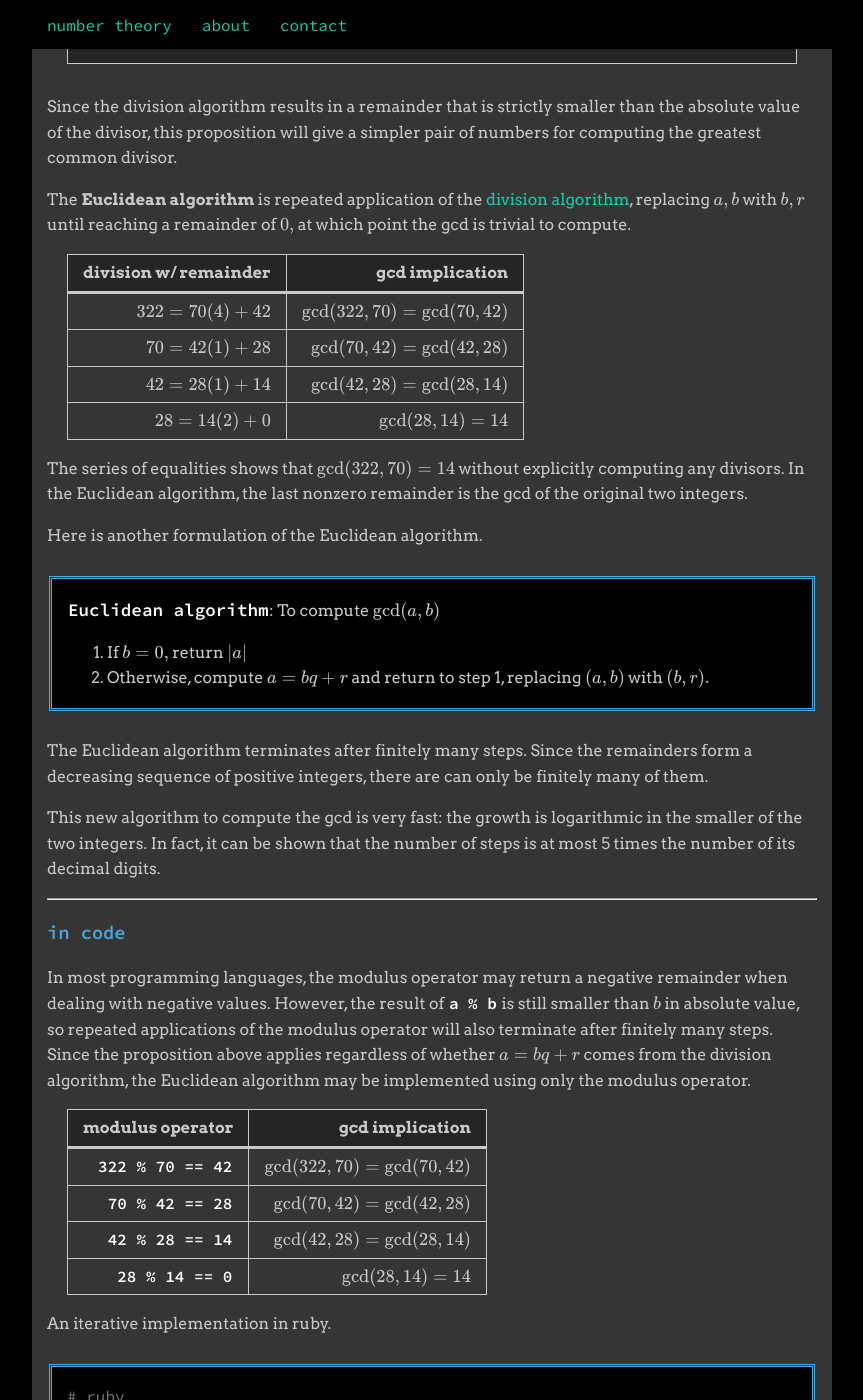
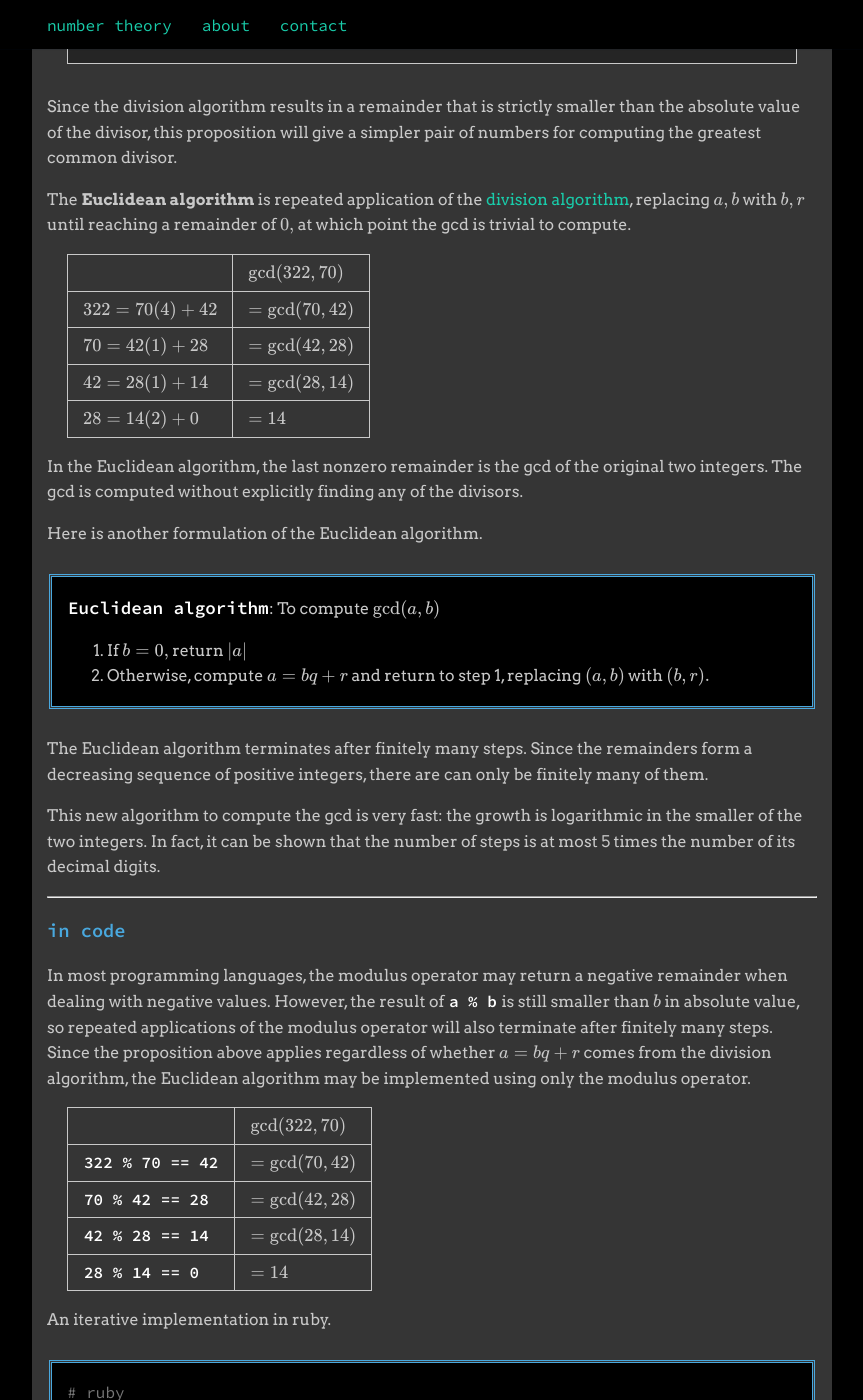
Before and after one commit to itscomputers/itscomputers.github.io, a Jekyll site: the page built from _sections/01_03_greatest_common_divisor.md, in a window 1280 px wide and 1400 px high, scrolled down 1664 px. Shown: the whole window, without its empty margins (208-1071 px from the left). Built offline with Jekyll 4.4.1, drawn with Linux system fonts in a browser that asks for light colours; formulas are drawn with MathJax 3.

Commit message:
fix tables in gcd section

```diff
--- a/_sections/01_03_greatest_common_divisor.md
+++ b/_sections/01_03_greatest_common_divisor.md
@@ -101,16 +101,16 @@ The **Euclidean algorithm** is repeated application of the
 replacing $$ a, b $$ with $$ b, r $$ until reaching a remainder of $$ 0, $$
 at which point the gcd is trivial to compute.
 
-|  division w/ remainder |                    gcd implication |
-|-----------------------:|-----------------------------------:|
-| $$ 322 = 70(4) + 42 $$ | $$ \gcd(322, 70) = \gcd(70, 42) $$ |
-|  $$ 70 = 42(1) + 28 $$ |  $$ \gcd(70, 42) = \gcd(42, 28) $$ |
-|  $$ 42 = 28(1) + 14 $$ |  $$ \gcd(42, 28) = \gcd(28, 14) $$ |
-|   $$ 28 = 14(2) + 0 $$ |            $$ \gcd(28, 14) = 14 $$ |
+|-----------------------:|:---------------------|
+|                        | $$ \gcd(322, 70) $$  |
+| $$ 322 = 70(4) + 42 $$ | $$ = \gcd(70, 42) $$ |
+|  $$ 70 = 42(1) + 28 $$ | $$ = \gcd(42, 28) $$ |
+|  $$ 42 = 28(1) + 14 $$ | $$ = \gcd(28, 14) $$ |
+|   $$ 28 = 14(2) + 0 $$ | $$ = 14 $$           |
 
-The series of equalities shows that $$ \gcd(322, 70) = 14 $$ without
-explicitly computing any divisors.  In the Euclidean algorithm, the last
-nonzero remainder is the gcd of the original two integers.
+In the Euclidean algorithm, the last nonzero remainder is the gcd of the
+original two integers.  The gcd is computed without explicitly finding
+any of the divisors.
 
 Here is another formulation of the Euclidean algorithm.
 
@@ -141,12 +141,12 @@ many steps.  Since the proposition above applies regardless of whether
 $$ a = bq + r $$ comes from the division algorithm, the Euclidean
 algorithm may be implemented using only the modulus operator.
 
-| modulus operator |                    gcd implication |
-|-----------------:|-----------------------------------:|
-| `322 % 70 == 42` | $$ \gcd(322, 70) = \gcd(70, 42) $$ |
-|  `70 % 42 == 28` |  $$ \gcd(70, 42) = \gcd(42, 28) $$ |
-|  `42 % 28 == 14` |  $$ \gcd(42, 28) = \gcd(28, 14) $$ |
-|   `28 % 14 == 0` |            $$ \gcd(28, 14) = 14 $$ |
+|-----------------:|:---------------------|
+|                  | $$ \gcd(322, 70) $$  |
+| `322 % 70 == 42` | $$ = \gcd(70, 42) $$ |
+|  `70 % 42 == 28` | $$ = \gcd(42, 28) $$ |
+|  `42 % 28 == 14` | $$ = \gcd(28, 14) $$ |
+|   `28 % 14 == 0` | $$ = 14 $$           |
 
 An iterative implementation in ruby.
 
```
